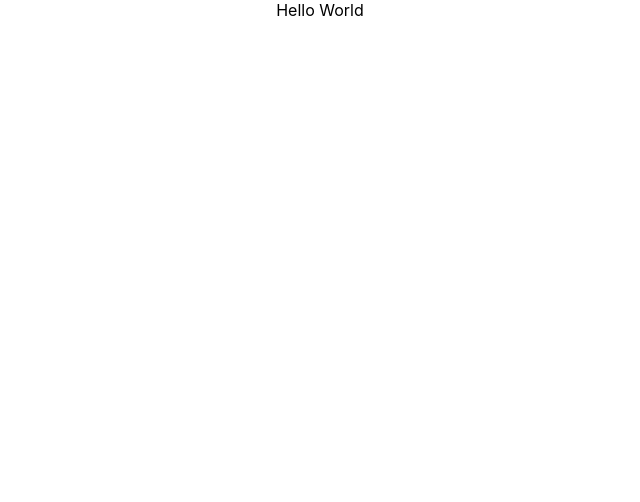
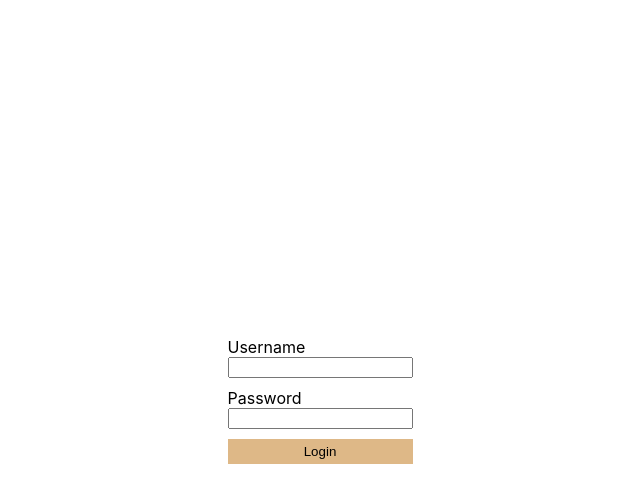
Before and after one commit to uxama-jamil/react, a React (Create React App) app: page /login in a window 1280 px wide. Shown: the top 502 px of the page, without its empty margins (320-960 px from the left). Built offline with nearby package versions, Linux system fonts and the light colour scheme.

Commit message:
added login and router

```diff
--- a/package.json
+++ b/package.json
@@ -8,6 +8,7 @@
     "@testing-library/user-event": "^13.5.0",
     "react": "^18.2.0",
     "react-dom": "^18.2.0",
+    "react-router-dom": "^6.14.0",
     "react-scripts": "5.0.1",
     "sass": "^1.62.1",
     "web-vitals": "^2.1.4"
--- a/src/App.jsx
+++ b/src/App.jsx
@@ -1,11 +1,19 @@
-
+import {BrowserRouter as Router ,Routes,Route, Navigate,} from  'react-router-dom'
 import './App.scss';
+import  Login  from './Login/login';
+import  Main  from './Main/main';
 
 function App() {
   return (
-    <div className="App">
-     Hello World
-    </div>
+    <Router>
+      <Routes>
+
+      <Route path="/login" element={<Login/>} />
+      <Route path="/main" element={<Main/>} />
+      <Route path='*' element={<Navigate to='/login'/>}/>
+      </Routes>
+
+    </Router>
   );
 }
 
--- /dev/null
+++ b/src/Login/login.jsx
@@ -0,0 +1,35 @@
+import React, { useState } from 'react'
+import './login.scss'
+import { useNavigate } from 'react-router-dom'
+
+const Login = () => {
+    const navigate = useNavigate()
+    const [formValue,setFormValue]=useState({username:'',password:''})
+    const setValue= (v,name)=>{
+        setFormValue((val)=>{
+            return {...val,[name]:v.target.value}
+        })
+    }
+    const check = ()=>{
+        return formValue.password === "07b070ee" ? navigate('/main',{state:{username:formValue.username,password:formValue.password}}) : null
+    }
+  return (
+    <div>
+        <div className="login-container">
+            <div className="form">
+                <div>
+                    <label htmlFor="username">Username</label>
+                    <input type="text" name="" id="username" value={formValue.username} onInput={(e)=>setValue(e,"username")} />
+                </div>
+                <div>
+                    <label htmlFor="password">Password</label>
+                    <input type="password" name="" id="password" value={formValue.password} onInput={(e)=>setValue(e,"password")}/>
+                </div>
+                <button onClick={()=>check()}>Login</button>
+            </div>
+        </div>
+    </div>
+  )
+}
+
+export default Login
--- /dev/null
+++ b/src/Login/login.scss
@@ -0,0 +1,25 @@
+.login-container{
+    height: 100vh;
+    display: flex;
+    align-items: center;
+    justify-content: center;
+    .form{
+        display: flex;
+        flex-direction: column;
+        gap: 10px;
+        div{
+            display: flex;
+            flex-direction: column;
+            gap:5px
+            input{
+                padding: 5px;
+                border:1px solid grey
+            }
+        }
+        button{
+            padding:5px;
+            background-color: burlywood;
+            border: none;
+        }
+    }
+}
--- /dev/null
+++ b/src/Main/main.jsx
@@ -0,0 +1,13 @@
+import React from 'react'
+import { useLocation } from 'react-router-dom'
+
+const Main = () => {
+    const location = useLocation()
+  return (
+    <div>
+        <h1><strong>{location.state.username}</strong> has logged in...</h1>
+    </div>
+  )
+}
+
+export default Main
```
Also changed, not shown: src/Main/main.scss (added), 1 other file (tests, documents, lock files or other folders).
